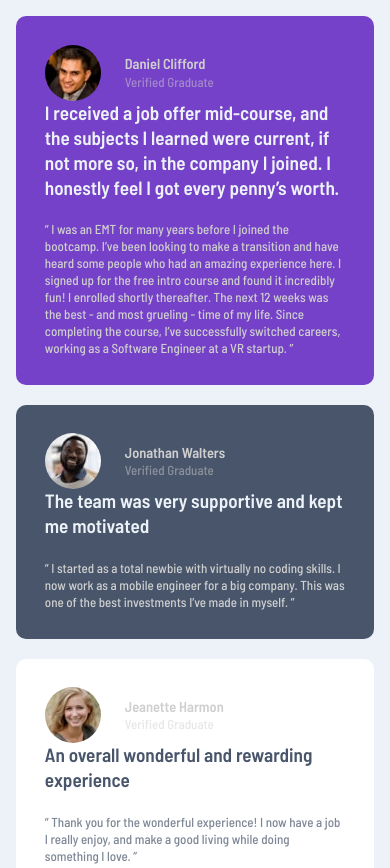
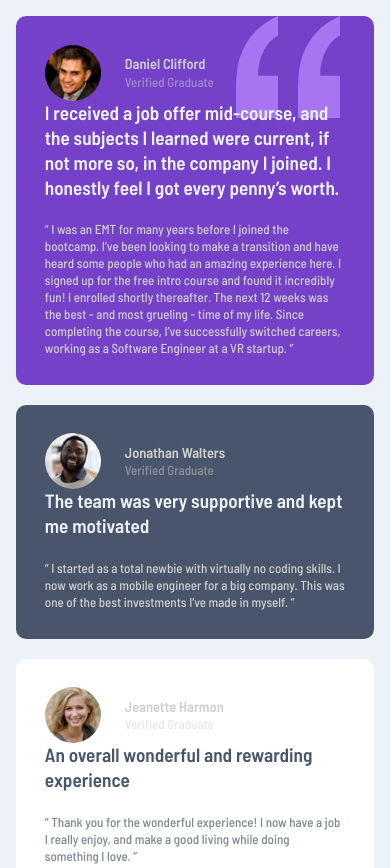
Before and after one commit to colmenareshr/testimonials-grid-section-main, a plain HTML site: page index.html in a window 390 px wide. Shown: the top 868 px of the page. Drawn offline with Linux system fonts and the light colour scheme.

Commit message:
add background svg

```diff
--- a/index.html
+++ b/index.html
@@ -12,20 +12,6 @@
     <link rel="stylesheet" href="./style.css" />
 
     <title>Frontend Mentor | [Challenge Name Here]</title>
-
-    <!-- Feel free to remove these styles or customise in your own stylesheet 👍 -->
-    <style>
-      .attribution {
-        font-size: 11px;
-        text-align: center;
-      }
-      .attribution a {
-        color: hsl(228, 45%, 44%);
-      }
-      body {
-        font-family: 'Barlow Semi Condensed';
-      }
-    </style>
   </head>
   <body>
     <main class="container">
@@ -152,11 +138,9 @@
       </div>
     </main>
     <footer class="attribution">
-      Challenge by
-      <a href="https://www.frontendmentor.io?ref=challenge" target="_blank"
+      Challenge by <a href="https://www.frontendmentor.io?ref=challenge" target="_blank"
         >Frontend Mentor</a
-      >. Coded by
-      <a href="https://github.com/colmenareshr" target="_blank"
+      >. Coded by <a href="https://github.com/colmenareshr" target="_blank"
         >Humberto Colmenares</a
       >.
     </footer>
--- a/style.css
+++ b/style.css
@@ -105,6 +105,9 @@ h6 {
 
 .one {
   grid-area: one;
+  background-image: url('./images/bg-pattern-quotation.svg');
+  background-repeat: no-repeat;
+  background-position-x: 320px;
   background-color: var(--Moderate-violet);
 }
 .two {
@@ -144,6 +147,14 @@ footer {
   justify-content: center;
 }
 
+.attribution {
+  font-size: 11px;
+  text-align: center;
+}
+.attribution a {
+  color: hsl(228, 45%, 44%);
+}
+
 @media (max-width: 1024px) {
   .container {
     padding: 1rem;
@@ -168,9 +179,12 @@ footer {
       'four five';
     gap: 1.2rem;
   }
+  .one {
+    background-position-x: 420px;
+  }
 }
 
-@media (max-width: 425px) {
+@media (max-width: 426px) {
   .container {
     padding: 1rem;
   }
@@ -183,4 +197,7 @@ footer {
       'five';
     gap: 1.2rem;
   }
+  .one {
+    background-position-x: 220px;
   }
+}
```
Lines whose indentation alone changed are shown as unchanged.
